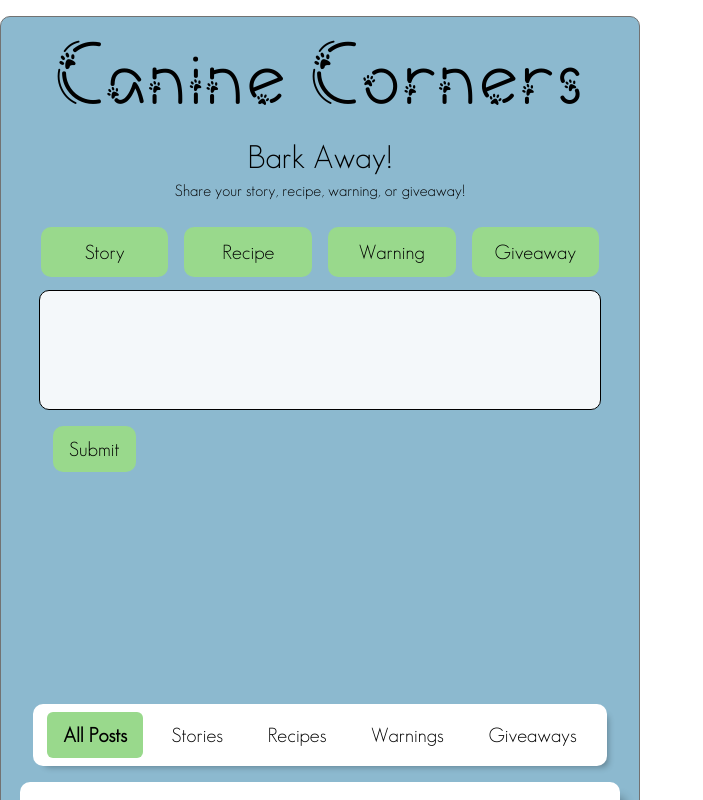
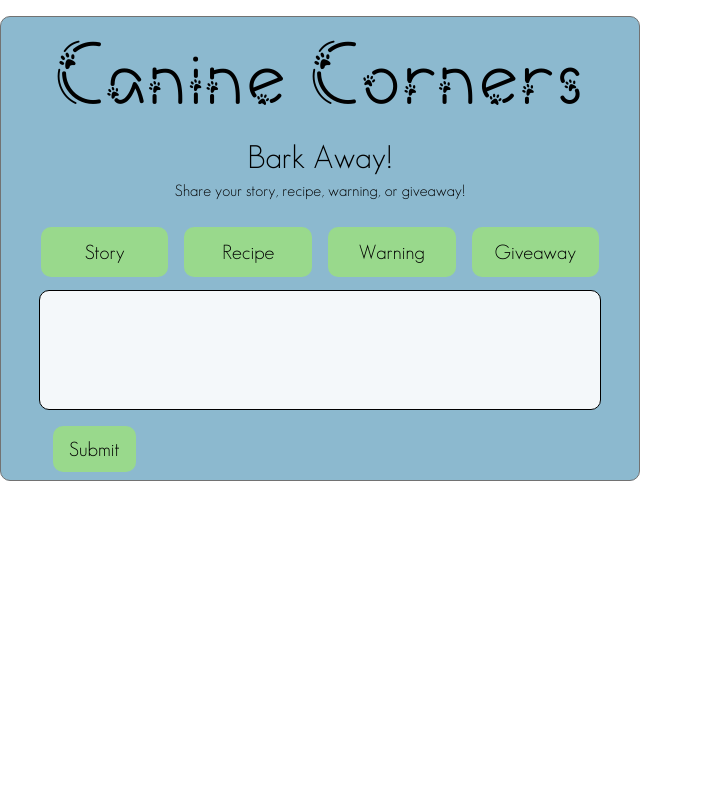
Before and after one commit to timdobranski/canine-corners, a Next.js app: page / in a window 1280 px wide. Shown: the top 800 px of the page, without its empty margins (0-703 px from the left). Built offline with nearby package versions, Linux system fonts and the light colour scheme.

Commit message:
Testing deployment errors: removed feed

```diff
--- a/app/page.js
+++ b/app/page.js
@@ -24,7 +24,7 @@ export default function Home() {
         )} */}
 
         <ComposePost />
-        <Feed />
+        {/* <Feed /> */}
 
         {/* {showRightSidebar && (
           <div className='sidebarRightWrapper'>
```
